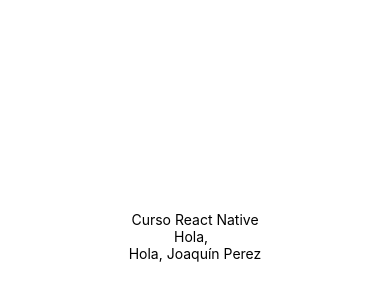
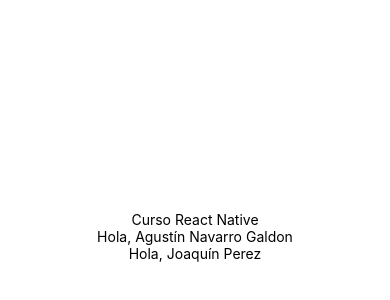
Before and after one commit to jorgetrad99/curso-introduccion-react-native, a React Native app: screen / in a window 390 px wide. Shown: the part 186-486 px from the top of the page. Built offline with nearby package versions, Linux system fonts and the light colour scheme.

Commit message:
React Navigation: Installation and Setup

```diff
--- a/App.js
+++ b/App.js
@@ -1,15 +1,16 @@
 import { StyleSheet, Text, View } from 'react-native';
+import { NavigationContainer } from '@react-navigation/native';
 import Saludar from './src/components/Saludar';
 
 export default function App() {
   return (
-    <View style={styles.container}>
-      <Text>Curso React Native</Text>
-      <Saludar />
-      <Saludar firstName='Joaquín' lastName='Perez' />
-      {/* <Saludar firstName='Jorge' lastName='Trad' />
-      <Saludar firstName='Jorge' lastName='Trad' /> */}
-    </View>
+    <NavigationContainer>
+      <View style={styles.container}>
+        <Text>Curso React Native</Text>
+        <Saludar />
+        <Saludar firstName='Joaquín' lastName='Perez' />
+      </View>
+    </NavigationContainer>
   );
 }
 
--- a/src/components/Saludar.jsx
+++ b/src/components/Saludar.jsx
@@ -9,14 +9,14 @@
     return <Text>Hola, {firstName} {lastName}</Text>
 }
 
-/* Saludar.defaultProps = {
+Saludar.defaultProps = {
     firstName: "Agustín",
     lastName: "Navarro Galdon",
-} */
+}
 
 Saludar.propTypes = {
     firstName: PropTypes.string.isRequired,
-    lastName: PropTypes.string,
+    lastName: PropTypes.string.isRequired,
 }
 
 export default Saludar;
```
Also changed, not shown: package.json (+9 -1 lines), 1 other file (tests, documents, lock files or other folders).
